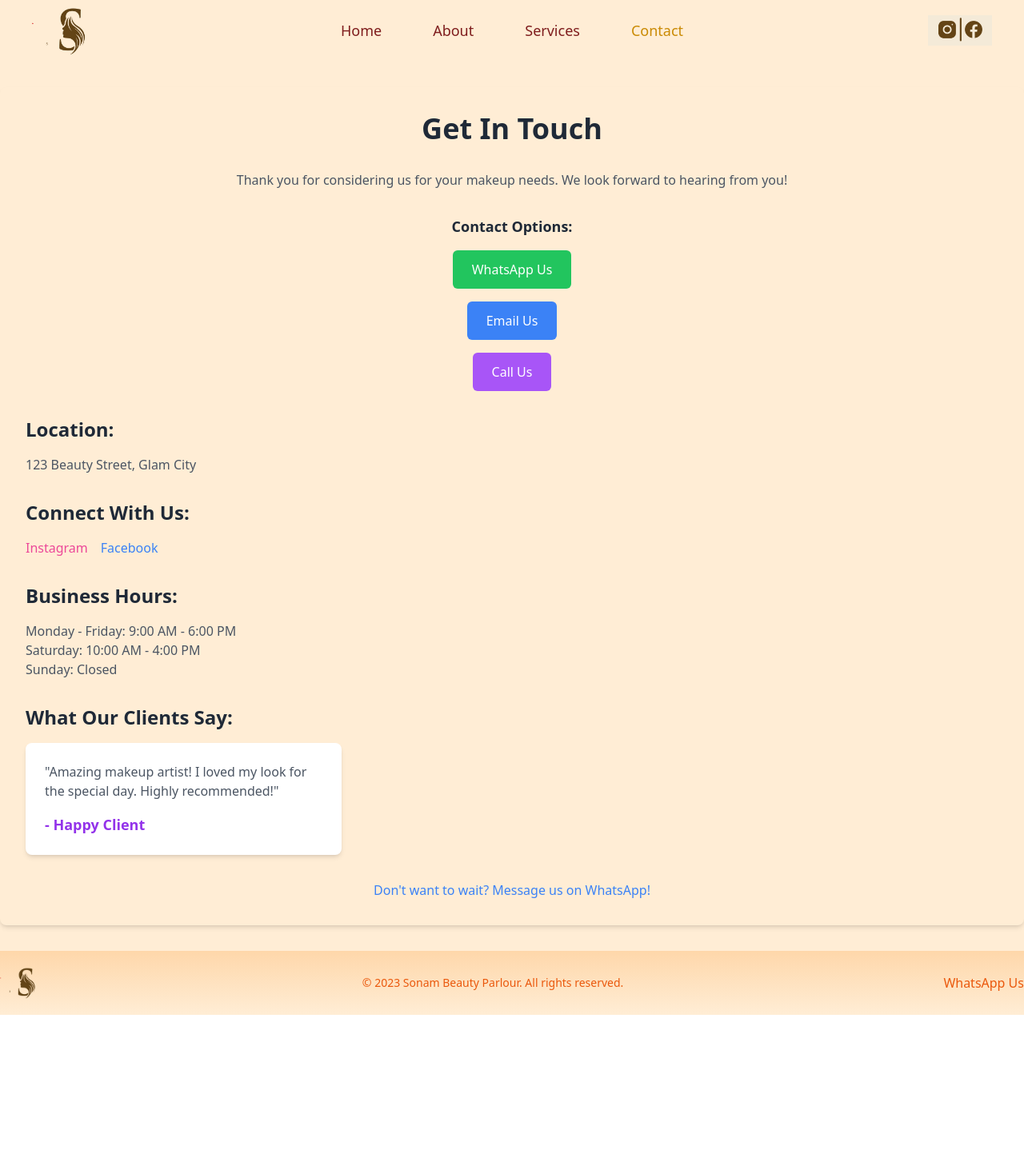
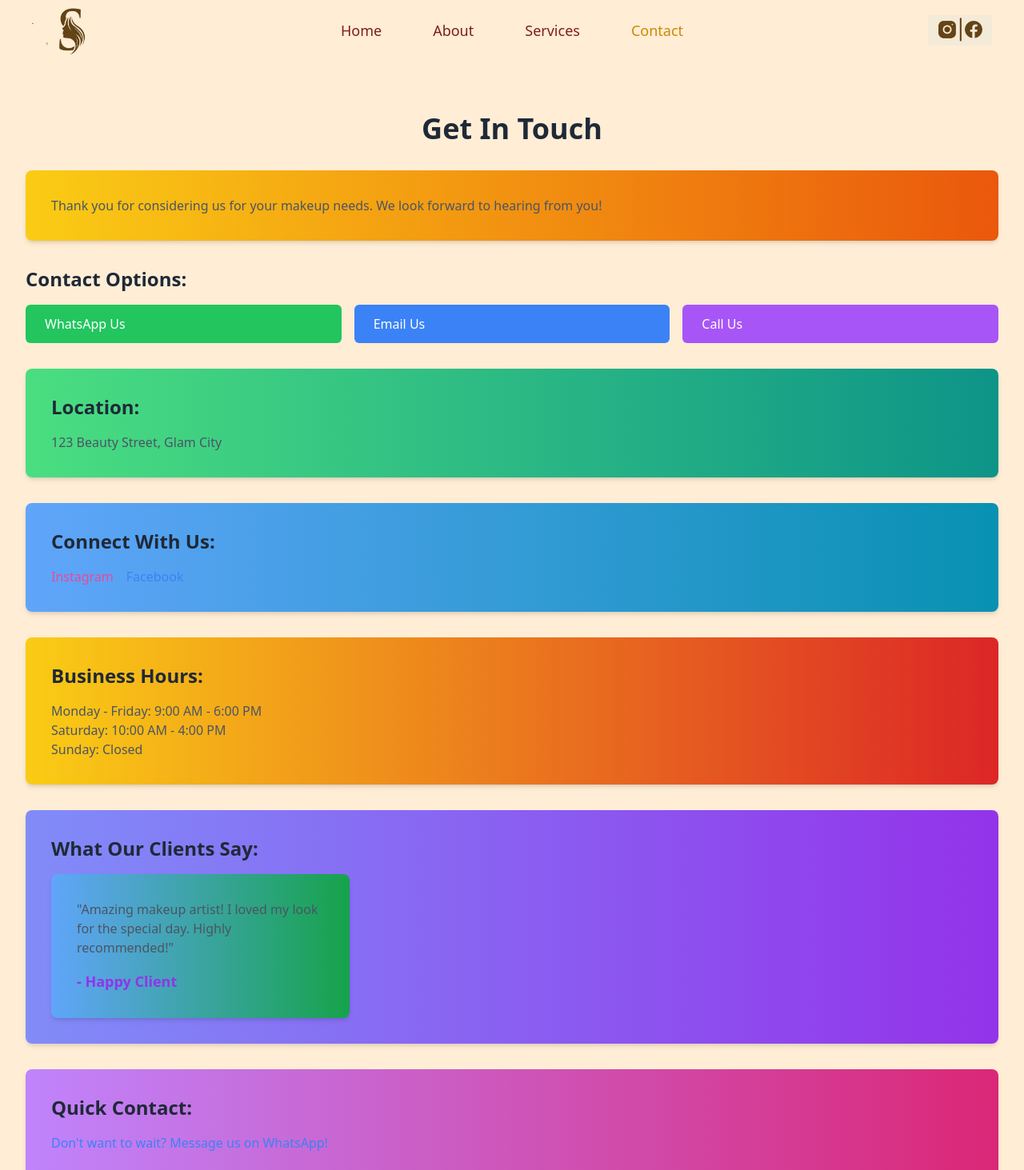
Before and after one commit to YuvrajSinghJadon/ParlourSite, a React (Vite) app in the folder parlour-project/: page /contact in a window 1280 px wide. Shown: the top 1463 px of the page at 80% size. Before the commit the page ends 1269 px from the top, so only its background shows below. Built offline with nearby package versions, Linux system fonts and the light colour scheme.

Commit message:
colourFull contact

```diff
--- a/parlour-project/src/components/Contact.jsx
+++ b/parlour-project/src/components/Contact.jsx
@@ -3,24 +3,26 @@ import React from "react";
 const Contact = () => {
   return (
     <div className="container mx-auto my-8 p-8 bg-orange-100 rounded-lg shadow-md">
-      <h2 className="text-4xl font-bold mb-8 text-center text-gray-800">
+      <div className="mb-8">
+        <h2 className="text-4xl font-bold mb-4 text-center text-gray-800">
           Get In Touch
         </h2>
+      </div>
 
-      <form className="max-w-md mx-auto mb-8">
-        {/* ... (existing form elements) ... */}
-      </form>
-
-      <div className="mb-8 text-center">
+      <div className="mb-8">
+        <div className="bg-gradient-to-r from-yellow-400 to-orange-600 p-8 rounded-lg shadow-md">
           <p className="text-gray-600">
-          Thank you for considering us for your makeup needs. We look forward to
-          hearing from you!
+            Thank you for considering us for your makeup needs. We look forward
+            to hearing from you!
           </p>
         </div>
+      </div>
 
-      <div className="flex flex-col items-center space-y-4 mb-8">
-        <p className="text-lg font-bold text-gray-800">Contact Options:</p>
-
+      <div className="mb-8">
+        <h3 className="text-2xl font-bold mb-4 text-gray-800">
+          Contact Options:
+        </h3>
+        <div className="grid grid-cols-1 md:grid-cols-2 lg:grid-cols-3 gap-4">
           <a
             href="https://wa.me/7828970454"
             target="_blank"
@@ -44,19 +46,22 @@ const Contact = () => {
             Call Us
           </a>
         </div>
+      </div>
 
       <div className="mb-8">
+        <div className="bg-gradient-to-r from-green-400 to-teal-600 p-8 rounded-lg shadow-md">
           <h3 className="text-2xl font-bold mb-4 text-gray-800">Location:</h3>
           <p className="text-gray-600">123 Beauty Street, Glam City</p>
           {/* Add a map if applicable */}
         </div>
+      </div>
 
       <div className="mb-8">
+        <div className="bg-gradient-to-r from-blue-400 to-cyan-600 p-8 rounded-lg shadow-md">
           <h3 className="text-2xl font-bold mb-4 text-gray-800">
             Connect With Us:
           </h3>
           <div className="flex space-x-4">
-          {/* Add social media links here */}
             <a
               href="https://www.instagram.com/society_unfiltered_/"
               target="_blank"
@@ -75,8 +80,10 @@ const Contact = () => {
             </a>
           </div>
         </div>
+      </div>
 
       <div className="mb-8">
+        <div className="bg-gradient-to-r from-yellow-400 to-red-600 p-8 rounded-lg shadow-md">
           <h3 className="text-2xl font-bold mb-4 text-gray-800">
             Business Hours:
           </h3>
@@ -86,27 +93,35 @@ const Contact = () => {
             Sunday: Closed
           </p>
         </div>
+      </div>
 
       {/* Testimonials Section */}
       <div className="mb-8">
+        <div className="bg-gradient-to-r from-indigo-400 to-purple-600 p-8 rounded-lg shadow-md">
           <h3 className="text-2xl font-bold mb-4 text-gray-800">
             What Our Clients Say:
           </h3>
           <div className="grid grid-cols-1 md:grid-cols-2 lg:grid-cols-3 gap-4">
-          {/* Add customer testimonials here */}
-          <div className="bg-white p-6 rounded-lg shadow-md">
+            <div className="bg-gradient-to-r from-blue-400 to-green-600 p-8 rounded-lg shadow-md">
               <p className="text-gray-600 mb-4">
                 "Amazing makeup artist! I loved my look for the special day.
                 Highly recommended!"
               </p>
-            <p className="text-lg font-bold text-purple-600">- Happy Client</p>
+              <p className="text-lg font-bold text-purple-600">
+                - Happy Client
+              </p>
             </div>
 
             {/* Add more testimonials as needed */}
           </div>
         </div>
+      </div>
 
-      <div className="flex justify-center">
+      <div className="mb-8">
+        <div className="bg-gradient-to-r from-purple-400 to-pink-600 p-8 rounded-lg shadow-md">
+          <h3 className="text-2xl font-bold mb-4 text-gray-800">
+            Quick Contact:
+          </h3>
           <a
             href="https://wa.me/7828970454"
             target="_blank"
@@ -117,6 +132,7 @@ const Contact = () => {
           </a>
         </div>
       </div>
+    </div>
   );
 };
 
```
Lines whose indentation alone changed are shown as unchanged.
